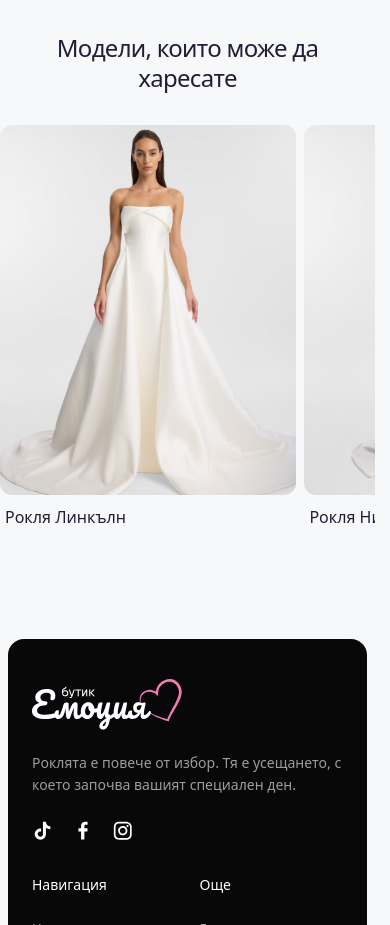
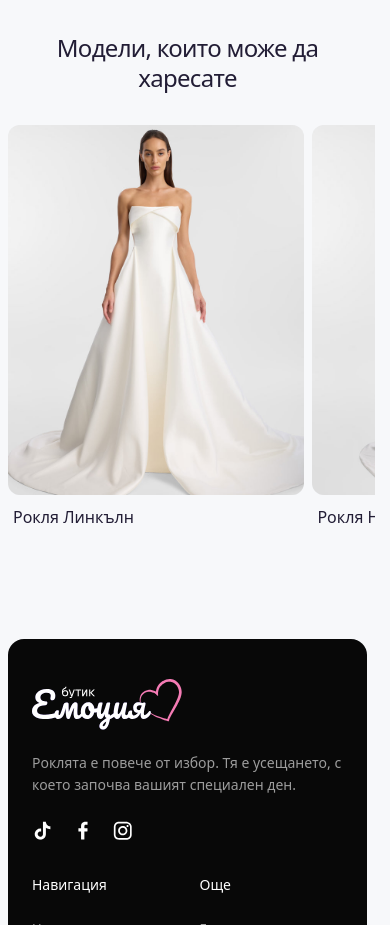
Before and after one commit to stilliyan/emocia, a Next.js app: page /bulchinski-rokli/arlo in a window 390 px wide. Shown: the part 1360-2285 px from the top of the page. Built offline with nearby package versions, Linux system fonts and the light colour scheme; no server answers.

Commit message:
Refine mobile collection spacing

```diff
--- a/src/components/storefront/collection-catalogue.tsx
+++ b/src/components/storefront/collection-catalogue.tsx
@@ -153,7 +153,6 @@ export function CollectionCatalogue({
         </details>
 
         <div className="storefront-collection-view" aria-label="Размер на изображенията">
-          <span className="storefront-collection-view__label" aria-hidden="true">Изглед</span>
           <button
             type="button"
             aria-label="Стандартен изглед"
--- a/src/components/storefront/storefront.css
+++ b/src/components/storefront/storefront.css
@@ -793,10 +793,6 @@
   gap: 4px;
 }
 
-.storefront-collection-view__label {
-  display: none;
-}
-
 .storefront-collection-view button {
   position: relative;
   display: grid;
@@ -962,7 +958,7 @@
   .storefront-collection-hero__copy h1 { font-size: clamp(39px, 9vw, 54px); }
   .storefront-collection-hero__copy > span { display: none; }
   .storefront-collection-catalogue { padding: 0 8px 88px; }
-  .storefront-collection-toolbar { min-height: 80px; gap: 16px; padding: 8px 8px 8px 16px; border-bottom: 0; }
+  .storefront-collection-toolbar { min-height: 64px; gap: 24px; padding: 8px 16px; border-bottom: 0; }
   .storefront-collection-filter summary { gap: 8px; font-size: 13px; font-weight: 400; letter-spacing: 0; text-transform: none; white-space: nowrap; }
   .storefront-collection-filter__panel { width: min(340px, calc(100vw - 36px)); padding: 16px; }
   .storefront-silhouette-filter__options { grid-template-columns: repeat(2, minmax(0, 1fr)); }
@@ -970,7 +966,6 @@
   .storefront-silhouette-filter__options button > svg:not(.storefront-silhouette-filter__check) { width: 34px; height: 44px; }
   .storefront-collection-sort { max-width: none; }
   .storefront-collection-view { display: flex; gap: 0; }
-  .storefront-collection-view__label { display: block; margin-right: 8px; color: var(--storefront-text-muted); font-size: 12px; letter-spacing: 0; }
   .storefront-collection-view button { width: 44px; height: 44px; }
   .storefront-collection-view button[aria-pressed="true"] { background: transparent; }
   .storefront-collection-view button[aria-pressed="true"]::before {
@@ -1485,8 +1480,9 @@
     width: 100vw;
     grid-template-columns: repeat(3, minmax(76vw, 1fr));
     gap: 8px;
-    padding-right: 16px;
+    padding: 0 8px;
     overflow-x: auto;
+    scroll-padding-left: 8px;
     scrollbar-width: none;
   }
 
```
